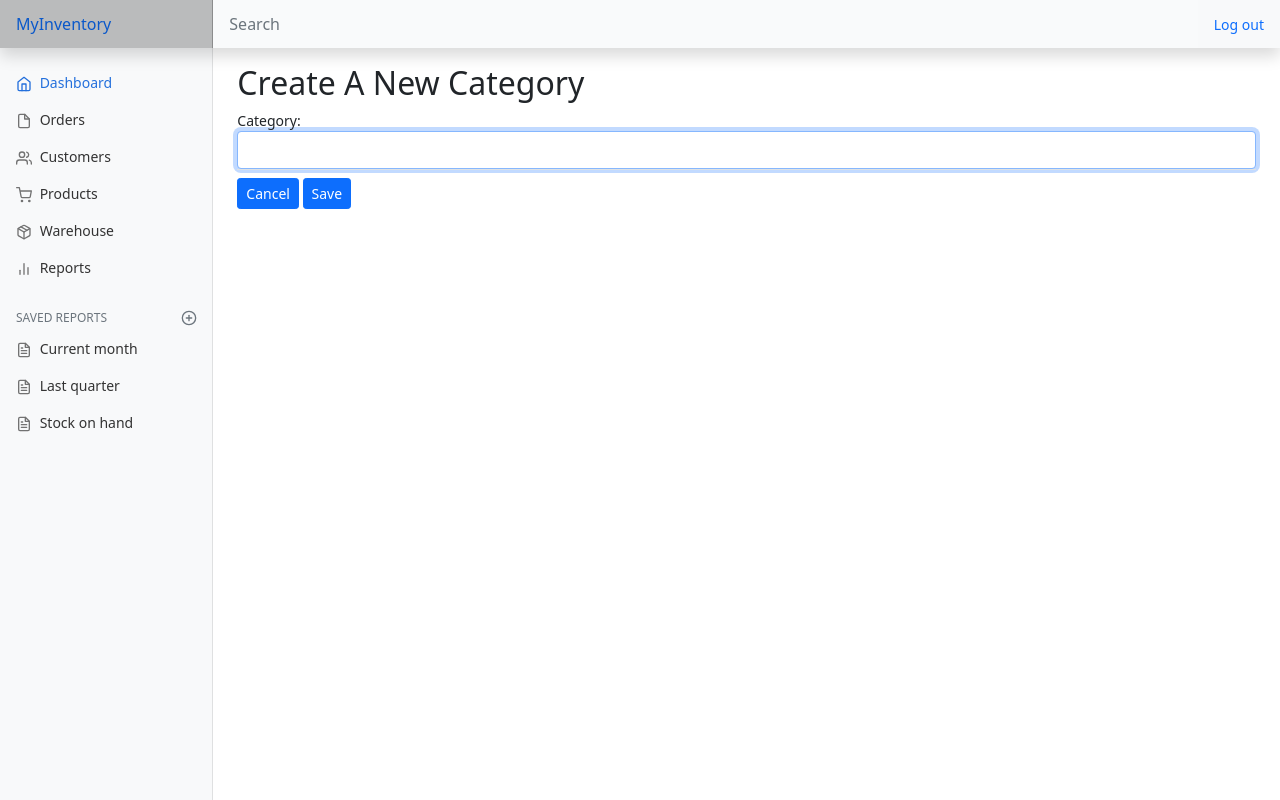
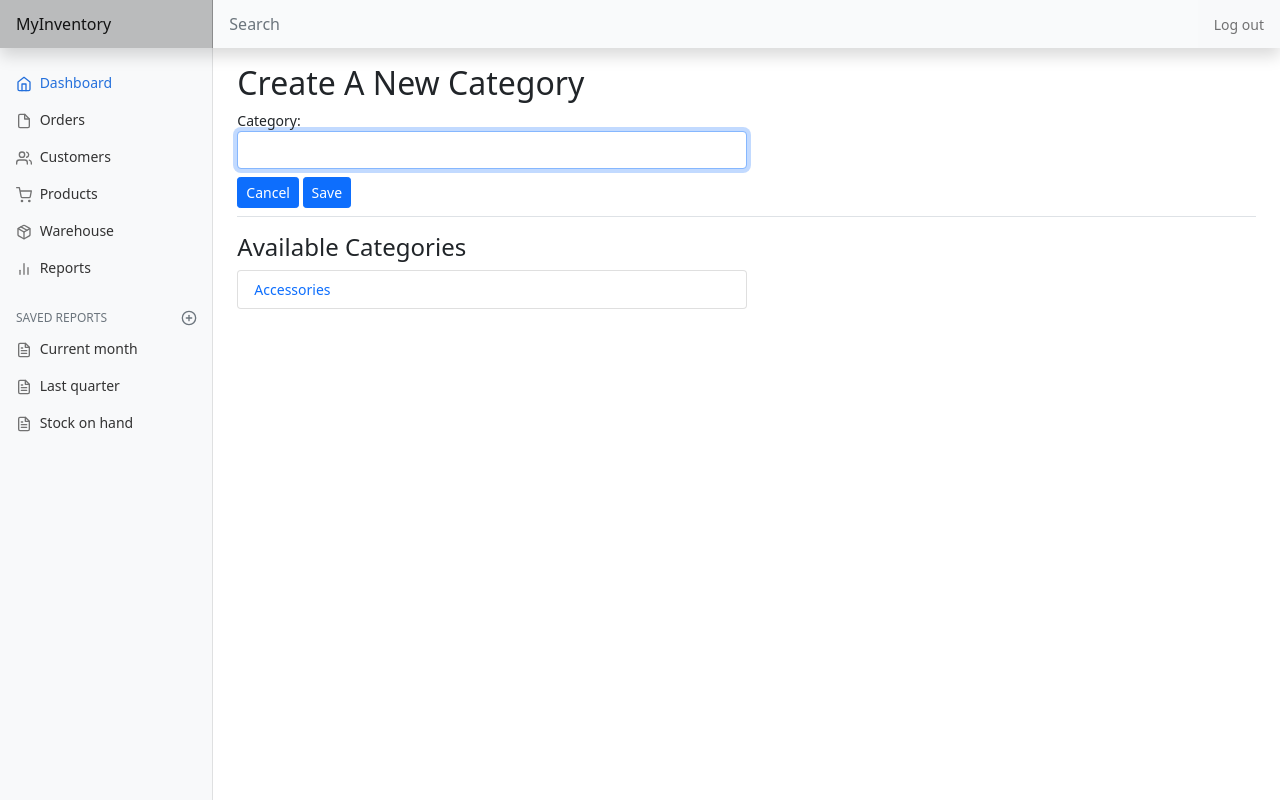
Before and after one commit to mikeinnz/cs50web, a Django app: page /category/new in a window 1280 px wide. Run offline with Django 3.2, Linux system fonts and the light colour scheme; a user stored in the database is signed in; data comes from the database, SQL or seed files in the repository; both versions use the stored data as it was after the commit.

Commit message:
allow users to edit product/category/warehouse belonging to them only

```diff
--- a/capstone/inventory/models.py
+++ b/capstone/inventory/models.py
@@ -162,6 +162,7 @@ class ProductForm(ModelForm):
             'retail_price': forms.NumberInput(attrs={'class': 'form-control'}),
         }
 
+    # dynamically filter Category belonging to the current user
     def __init__(self, user, *args, **kwargs):
         super(ProductForm, self).__init__(*args, **kwargs)
         self.fields['category'].queryset = ProductCategory.objects.filter(
--- a/capstone/inventory/templates/inventory/category_form.html
+++ b/capstone/inventory/templates/inventory/category_form.html
@@ -5,19 +5,32 @@
 {% endblock %}
 
 {% block body %}
-    {% if title %}
-        <h2>{{ title }}</h2>
+    {% if edit %}
+        <h2>Edit Category</h2>
     {% else %}
         <h2>Create A New Category</h2>
     {% endif %}
 
     <form method="post">
         {% csrf_token %}
-        {{ form }}
-        <div class="pt-2 pb-2 mb-3 border-top">
+        <div class="col-12 col-lg-6 col-md-9 col-sm-10">
+            {{ form }}
+        </div>
+        <div class="pt-2 pb-2 mb-3 border-bottom">
             <a class="btn btn-primary btn-sm" href="{% url 'product' %}">Cancel</a>
             <input class="btn btn-primary btn-sm" type="submit" value="Save">
         </div>
     </form>
 
+    {% if not edit %}
+        <div class="col-12 col-lg-6 col-md-9 col-sm-10">
+            <h4>Available Categories</h4>
+            <ul class="list-group">
+                {% for category in categories %}
+                    <li class="list-group-item"><a class="edit-link" href="{% url 'edit_category' category.id %}">{{ category }}</a></li>
+                {% endfor %}
+            </ul>
+        </div>
+    {% endif %}
+
 {% endblock %}
--- a/capstone/inventory/templates/inventory/customer_form.html
+++ b/capstone/inventory/templates/inventory/customer_form.html
@@ -7,8 +7,8 @@
 {% endblock %}
 
 {% block body %}
-    {% if title %}
-        <h2>{{ title }}</h2>
+    {% if edit %}
+        <h2>Edit Customer</h2>
     {% else %}
         <h2>Create A New Customer</h2>
     {% endif %}
--- a/capstone/inventory/templates/inventory/layout.html
+++ b/capstone/inventory/templates/inventory/layout.html
@@ -19,7 +19,7 @@
 
     </head>
     <body>
-        <header class="navbar navbar-white sticky-top bg-light flex-md-nowrap p-0 shadow">
+        <header class="navbar navbar-light sticky-top bg-light flex-md-nowrap p-0 shadow">
             <a class="navbar-brand col-md-3 col-lg-2 me-0 px-3" href="#">MyInventory</a>
             <button class="navbar-toggler position-absolute d-md-none collapsed" type="button" data-bs-toggle="collapse" data-bs-target="#sidebarMenu" aria-controls="sidebarMenu" aria-expanded="false" aria-label="Toggle navigation">
                 <span class="navbar-toggler-icon"></span>
--- a/capstone/inventory/templates/inventory/product_form.html
+++ b/capstone/inventory/templates/inventory/product_form.html
@@ -13,7 +13,9 @@
 
     <form method="post">
         {% csrf_token %}
-        {{ form }}
+        <div class="col-12 col-lg-6 col-md-9 col-sm-10">
+            {{ form }}
+        </div>
         <div class="pt-2 pb-2 mb-3 border-top">
             <a class="btn btn-primary btn-sm" href="{% url 'product' %}">Cancel</a>
             <input class="btn btn-primary btn-sm" type="submit" value="Save">
--- a/capstone/inventory/templates/inventory/warehouse_form.html
+++ b/capstone/inventory/templates/inventory/warehouse_form.html
@@ -5,8 +5,8 @@
 {% endblock %}
 
 {% block body %}
-    {% if title %}
-        <h2>{{ title }}</h2>
+    {% if edit %}
+        <h2>Edit Warehouse</h2>
     {% else %}
         <h2>Create A New Warehouse</h2>
     {% endif %}
--- a/capstone/inventory/urls.py
+++ b/capstone/inventory/urls.py
@@ -14,6 +14,7 @@ urlpatterns = [
     path('product/new', views.create_product, name="create_product"),
     path('product/edit/<int:id>', views.edit_product, name="edit_product"),
     path('category/new', views.create_category, name="create_category"),
+    path('category/edit/<int:id>', views.edit_category, name="edit_category"),
     path('order/list', views.order, name="order"),
     path('order/new', views.create_order, name="create_order"),
     path('order/edit/<int:id>', views.edit_order, name="edit_order"),
--- a/capstone/inventory/views.py
+++ b/capstone/inventory/views.py
@@ -46,11 +46,14 @@ def list_customer(request):
 
 @login_required
 def edit_customer(request, id):
-
     try:
         customer = Customer.objects.get(pk=id)
     except Customer.DoesNotExist:
         return JsonResponse({"error": "Customer not found."}, status=404)
+
+    if customer not in request.user.customers.all():
+        # TODO: show message instead of JsonResponse
+        return JsonResponse({"error": "Access denined."}, status=404)
 
     if request.method == "POST":
         save_customer(request, customer)
@@ -58,7 +61,7 @@ def edit_customer(request, id):
 
     else:
         return render(request, "inventory/customer_form.html", {
-            'title': "Edit Customer",
+            'edit': True,
             'contact_form': CustomerContactForm(instance=customer),
             'billing_form': CustomerBillingForm(instance=customer),
             'shipping_form': CustomerShippingForm(instance=customer)
@@ -101,7 +104,11 @@ def edit_warehouse(request, id):
     try:
         warehouse = Warehouse.objects.get(pk=id)
     except Warehouse.DoesNotExist:
-        JsonResponse({"error": "Warehouse not found."}, status=404)
+        return JsonResponse({"error": "Warehouse not found."}, status=404)
+
+    if warehouse not in request.user.warehouses.all():
+        # TODO: show message instead of JsonResponse
+        return JsonResponse({"error": "Access denined."}, status=404)
 
     if request.method == "POST":
         warehouse_form = WarehouseForm(
@@ -112,7 +119,7 @@ def edit_warehouse(request, id):
 
     else:
         return render(request, "inventory/warehouse_form.html", {
-            "title": "Edit Warehouse",
+            "edit": True,
             "form": WarehouseForm(instance=warehouse)
         })
 
@@ -155,7 +162,33 @@ def create_category(request):
 
     else:
         return render(request, "inventory/category_form.html", {
-            "form": ProductCategoryForm()
+            "form": ProductCategoryForm(),
+            'categories': ProductCategory.objects.filter(user=request.user)
+        })
+
+
+@login_required
+def edit_category(request, id):
+    try:
+        category = ProductCategory.objects.get(pk=id)
+    except ProductCategory.DoesNotExist:
+        return JsonResponse({"error": "Category not found."}, status=404)
+
+    if category not in request.user.categories.all():
+        # TODO: show message instead of JsonResponse
+        return JsonResponse({"error": "Access denined."}, status=404)
+
+    if request.method == "POST":
+        category_form = ProductCategoryForm(
+            request.POST or None, instance=category)
+        if category_form.is_valid:
+            category_form.save()
+        return HttpResponseRedirect(reverse("create_category"))
+
+    else:
+        return render(request, "inventory/category_form.html", {
+            "edit": True,
+            "form": ProductCategoryForm(instance=category)
         })
 
 
```
Also changed, not shown: capstone/db.sqlite3.
